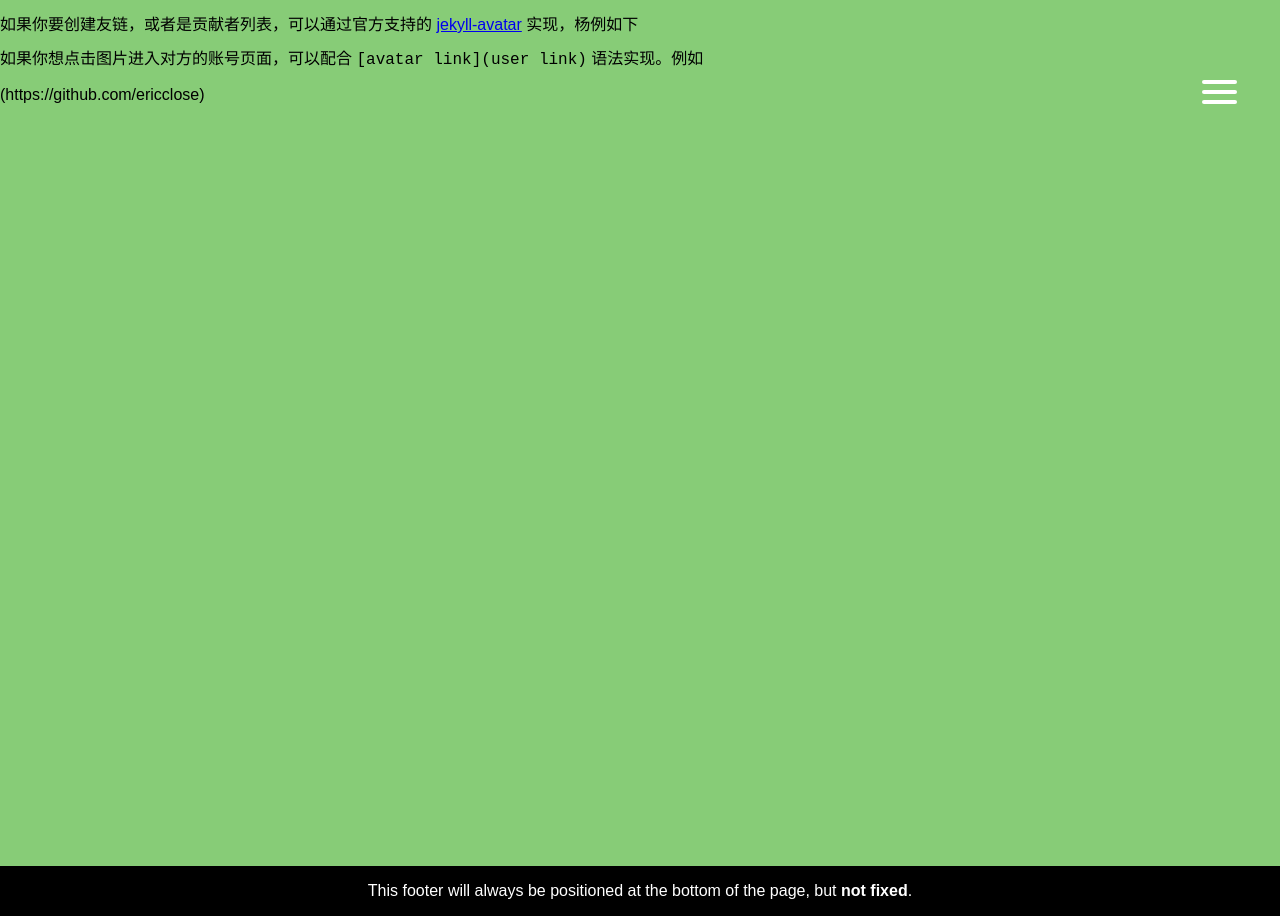
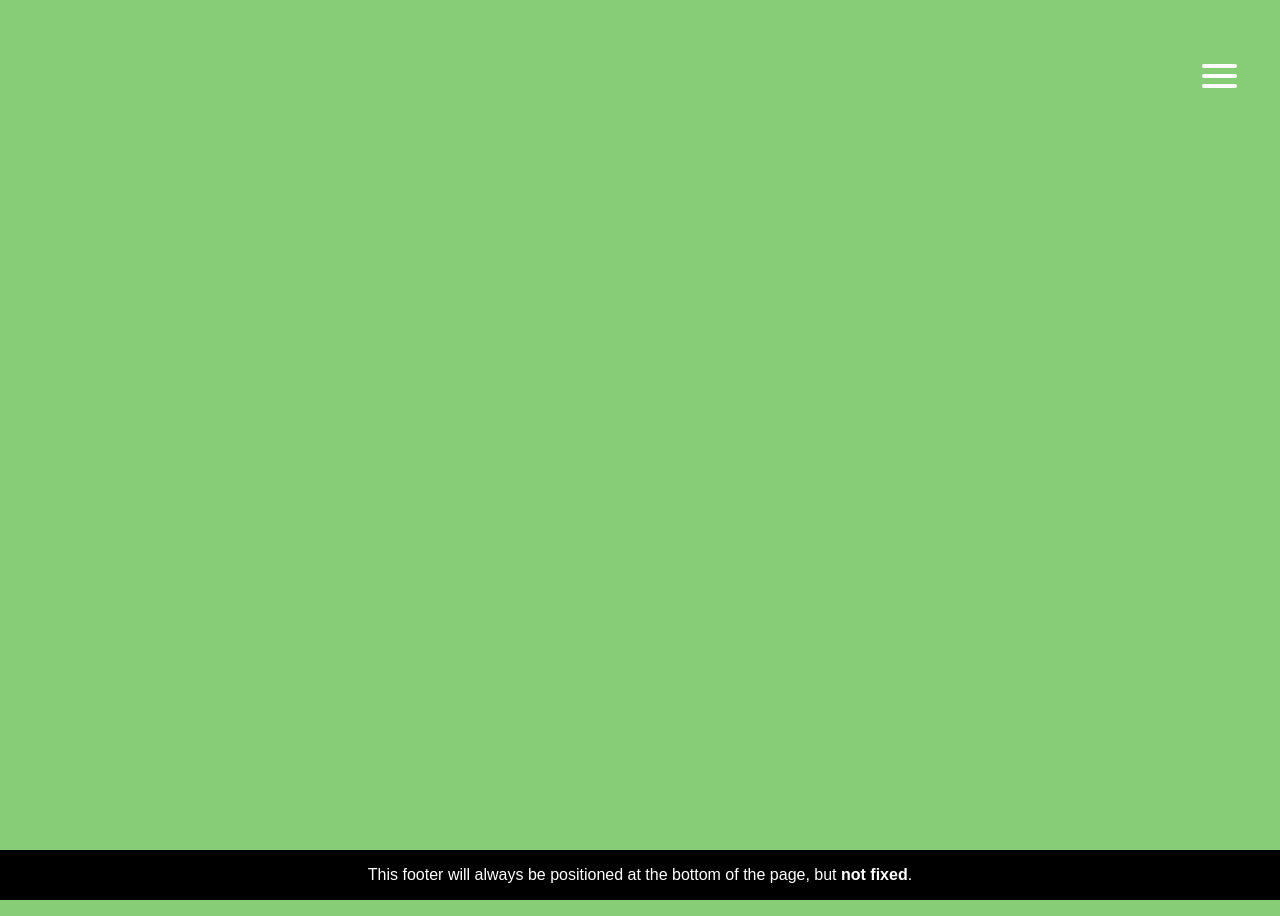
Before and after one commit to mattdrepo/mattd.ml, a Jekyll site: the page built from _posts/2020-03-14-avatar.md, in a window 1280 px wide. Built offline with Jekyll 4.4.1, drawn with Linux system fonts in a browser that asks for light colours; our own code applies the rules of GitHub Pages for plain Markdown files.

Commit message:
Update 2020-03-14-avatar.md

```diff
--- a/_posts/2020-03-14-avatar.md
+++ b/_posts/2020-03-14-avatar.md
@@ -1,11 +1,3 @@
 ---
 title: 好友头像
 ---
-
-如果你要创建友链，或者是贡献者列表，可以通过官方支持的 [jekyll-avatar](https://github.com/benbalter/jekyll-avatar/) 实现，杨例如下
-
-
-
-如果你想点击图片进入对方的账号页面，可以配合 `[avatar link](user link)` 语法实现。例如
-
-(https://github.com/ericclose)
```
